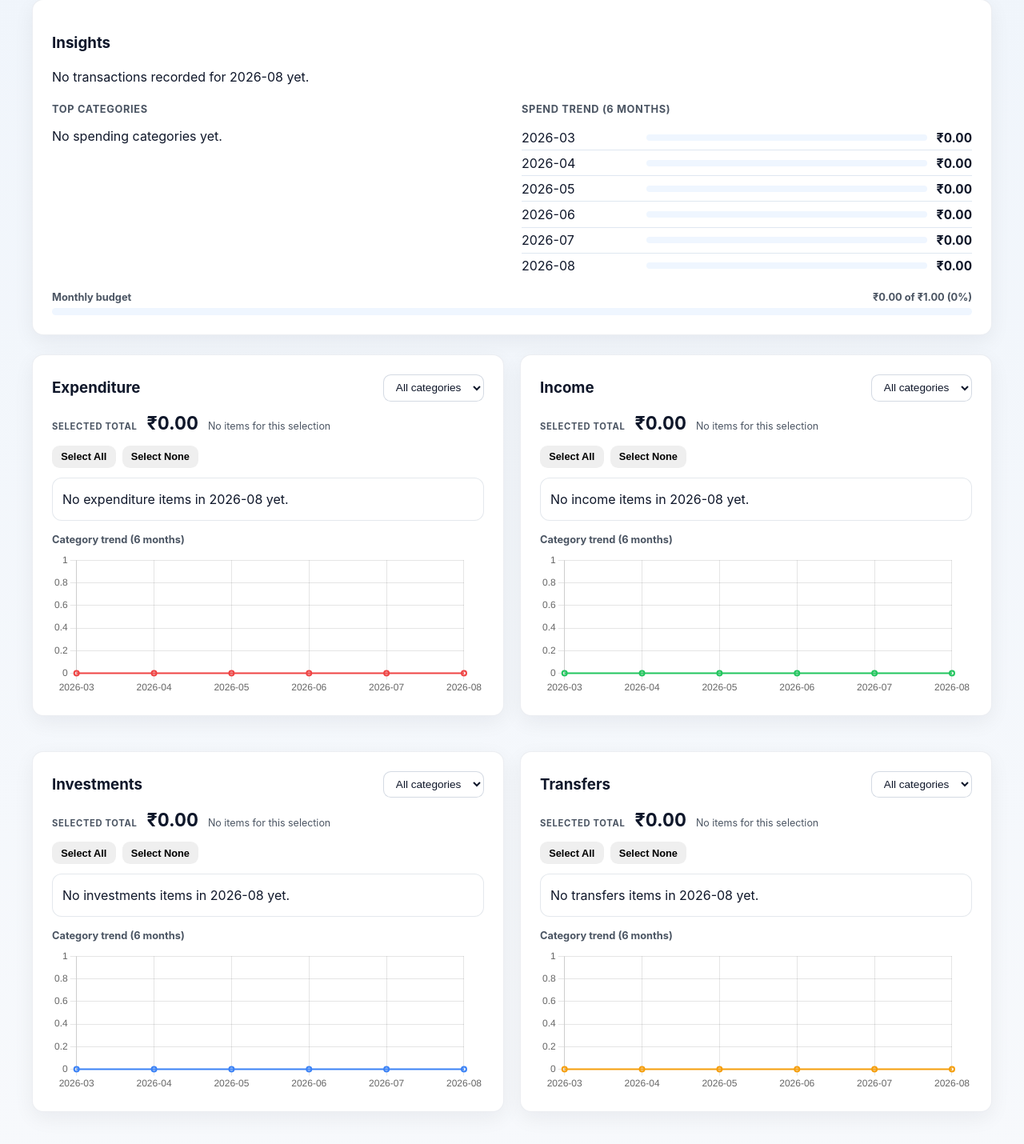
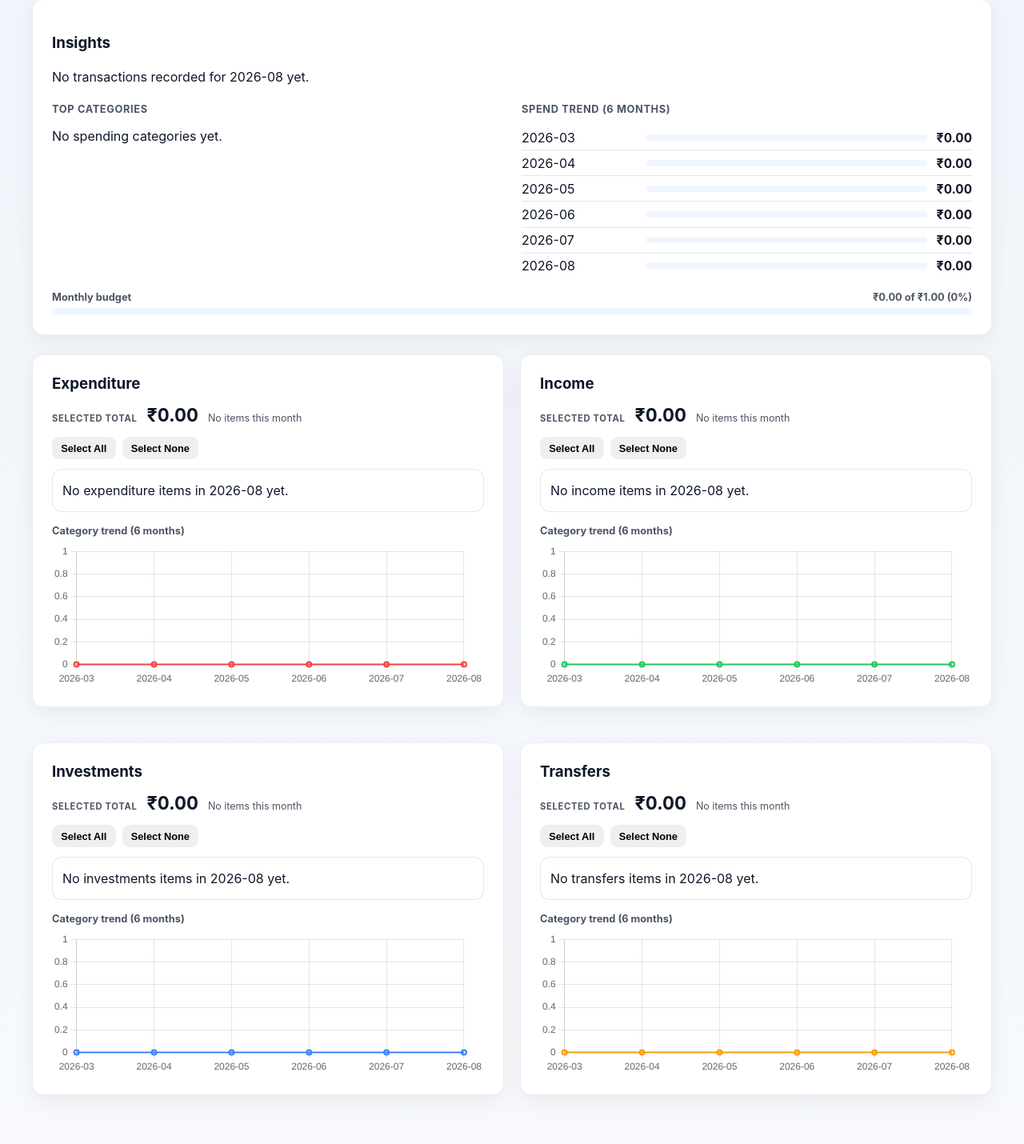
Before and after one commit to ahphanikrishna/FinanceManager, a Flask app: page /dashboard in a window 1280 px wide. Shown: the part 468-1898 px from the top of the page at 80% size. After the commit the page ends 1853 px from the top, so only its background shows below. Run offline with Flask 3, Linux system fonts and the light colour scheme; a user stored in the database is signed in; tables that the repository leaves empty hold one stand-in row (values such as "Sample post").

Commit message:
feat: fin-grid cards show only category, subcategory and amount; remove dropdown

```diff
--- a/static/css/dashboard.css
+++ b/static/css/dashboard.css
@@ -159,17 +159,6 @@
 
 .fin-card-header h3 { margin: 0; }
 
-.fin-category-select {
-  width: auto;
-  max-width: 100%;
-  padding: 0.45rem 0.7rem;
-  font-size: 0.85rem;
-  border: 1px solid rgba(148, 163, 184, 0.4);
-  border-radius: 0.6rem;
-  background: white;
-  color: inherit;
-}
-
 .fin-card-total {
   display: flex;
   align-items: baseline;
@@ -205,8 +194,6 @@
 .fin-item { border-bottom: 1px solid rgba(148, 163, 184, 0.15); }
 
 .fin-item:last-child { border-bottom: 0; }
-
-.fin-item[hidden] { display: none; }
 
 .fin-item-label {
   display: flex;
--- a/static/js/fin-grid.js
+++ b/static/js/fin-grid.js
@@ -1,5 +1,5 @@
-/* Dashboard 2x2 financial grid: category filtering, item selection with
-   dynamic sum recalculation, and per-category monthly trend charts.
+/* Dashboard 2x2 financial grid: item selection with dynamic sum
+   recalculation and per-card monthly trend charts.
    Selection is client-side only; no page refreshes. */
 (function () {
   'use strict';
@@ -35,40 +35,22 @@
     return String(value);
   }
 
-  function splitKey(value) {
-    if (!value) return { cat: null, sub: null };
-    var idx = value.indexOf('|');
-    if (idx === -1) return { cat: value, sub: null };
-    return { cat: value.slice(0, idx), sub: value.slice(idx + 1) };
-  }
-
   var cards = document.querySelectorAll('.fin-card');
   Array.prototype.forEach.call(cards, function (card) {
     var type = card.getAttribute('data-fin-type');
-    var select = card.querySelector('.fin-category-select');
     var items = Array.prototype.slice.call(card.querySelectorAll('.fin-item'));
     var totalEl = card.querySelector('[data-fin-total]');
     var countEl = card.querySelector('[data-fin-count]');
     var canvas = card.querySelector('.fin-trend');
-    var chart = null;
 
     var cardData = (data.cards || []).find(function (entry) { return entry.type === type; });
-    var trend = (cardData && cardData.trend) || {};
-
-    function visibleItems() {
-      var key = splitKey(select.value);
-      if (!key.cat) return items;
-      return items.filter(function (li) {
-        if (li.getAttribute('data-category') !== key.cat) return false;
-        return key.sub === null || li.getAttribute('data-subcategory') === key.sub;
-      });
-    }
+    var allSeries = (cardData && cardData.trend && cardData.trend['All'])
+      || data.labels.map(function () { return 0; });
 
     function recalc() {
-      var visible = visibleItems();
       var sum = 0;
       var count = 0;
-      visible.forEach(function (li) {
+      items.forEach(function (li) {
         var check = li.querySelector('.fin-item-check');
         if (check.checked) {
           sum += Number(li.getAttribute('data-amount') || 0);
@@ -76,23 +58,20 @@
         }
       });
       totalEl.textContent = formatMoney(sum);
-      countEl.textContent = visible.length
-        ? count + ' of ' + visible.length + ' selected'
-        : 'No items for this selection';
+      countEl.textContent = items.length
+        ? count + ' of ' + items.length + ' selected'
+        : 'No items this month';
     }
 
-    function updateChart() {
-      if (typeof window.Chart === 'undefined' || !canvas) return;
-      var series = trend[select.value || 'All'] || data.labels.map(function () { return 0; });
-      if (!chart) {
+    if (typeof window.Chart !== 'undefined' && canvas) {
       var color = COLORS[type] || '#6366f1';
-        chart = new Chart(canvas, {
+      new Chart(canvas, {
         type: 'line',
         data: {
           labels: data.labels,
           datasets: [{
             label: card.getAttribute('aria-label') || type,
-              data: series,
+            data: allSeries,
             borderColor: color,
             backgroundColor: color + '1f',
             fill: true,
@@ -120,27 +99,12 @@
           }
         }
       });
-      } else {
-        chart.data.datasets[0].data = series;
     }
-      chart.update();
-    }
-
-    function applyFilter() {
-      var visible = visibleItems();
-      items.forEach(function (li) {
-        li.hidden = visible.indexOf(li) === -1;
-      });
-      recalc();
-      updateChart();
-    }
-
-    select.addEventListener('change', applyFilter);
 
     Array.prototype.forEach.call(card.querySelectorAll('[data-fin-action]'), function (button) {
       button.addEventListener('click', function () {
         var checked = button.getAttribute('data-fin-action') === 'all';
-        visibleItems().forEach(function (li) {
+        items.forEach(function (li) {
           li.querySelector('.fin-item-check').checked = checked;
         });
         recalc();
@@ -151,6 +115,6 @@
       check.addEventListener('change', recalc);
     });
 
-    applyFilter();
+    recalc();
   });
 })();
--- a/templates/dashboard.html
+++ b/templates/dashboard.html
@@ -101,17 +101,6 @@
     <section class="card fin-card" data-fin-type="{{ card.type }}" aria-label="{{ card.label }} card">
         <div class="fin-card-header">
             <h3>{{ card.label }}</h3>
-            <select class="fin-category-select" aria-label="Filter {{ card.label }} by category">
-                <option value="">All categories</option>
-                {% for category in card.categories %}
-                <optgroup label="{{ category.name }}">
-                    <option value="{{ category.name }}">All — {{ category.name }}</option>
-                    {% for sub in category.subcategories %}
-                    <option value="{{ category.name }}|{{ sub.name }}">{{ sub.name }}</option>
-                    {% endfor %}
-                </optgroup>
-                {% endfor %}
-            </select>
         </div>
 
         <div class="fin-card-total">
@@ -127,15 +116,12 @@
 
         <ul class="fin-items">
             {% for item in card["items"] %}
-            <li class="fin-item"
-                data-category="{{ item.category }}"
-                data-subcategory="{{ item.subcategory }}"
-                data-amount="{{ '%.2f'|format(item.amount) }}">
+            <li class="fin-item" data-amount="{{ '%.2f'|format(item.amount) }}">
                 <label class="fin-item-label">
                     <input type="checkbox" class="fin-item-check" checked>
                     <span class="fin-item-main">
-                        <span class="fin-item-desc">{{ item.description }}</span>
-                        <span class="fin-item-meta">{{ item.date }}{% if item.subcategory %} · {{ item.subcategory }}{% endif %}</span>
+                        <span class="fin-item-desc">{{ item.category }}</span>
+                        {% if item.subcategory %}<span class="fin-item-meta">{{ item.subcategory }}</span>{% endif %}
                     </span>
                     <span class="fin-item-amount">₹{{ item.amount|inr }}</span>
                 </label>
--- a/test_run.py
+++ b/test_run.py
@@ -416,8 +416,10 @@ class TestFinGrid(LoggedInTestCase):
         self.assertIn('data-fin-action="all"', body)
         self.assertIn('data-fin-action="none"', body)
         self.assertIn('class="fin-item-check"', body)
-        self.assertIn('data-subcategory="Online"', body)
-        self.assertIn('value="Groceries|Online"', body)
+        # No category dropdown; items show only category, subcategory, amount.
+        self.assertNotIn('fin-category-select', body)
+        self.assertIn('<span class="fin-item-desc">Groceries</span>', body)
+        self.assertIn('<span class="fin-item-meta">Online</span>', body)
         # Item amounts render comma-grouped.
         self.assertIn("\u20b9250.50", body)
 
```
Lines whose indentation alone changed are shown as unchanged.
